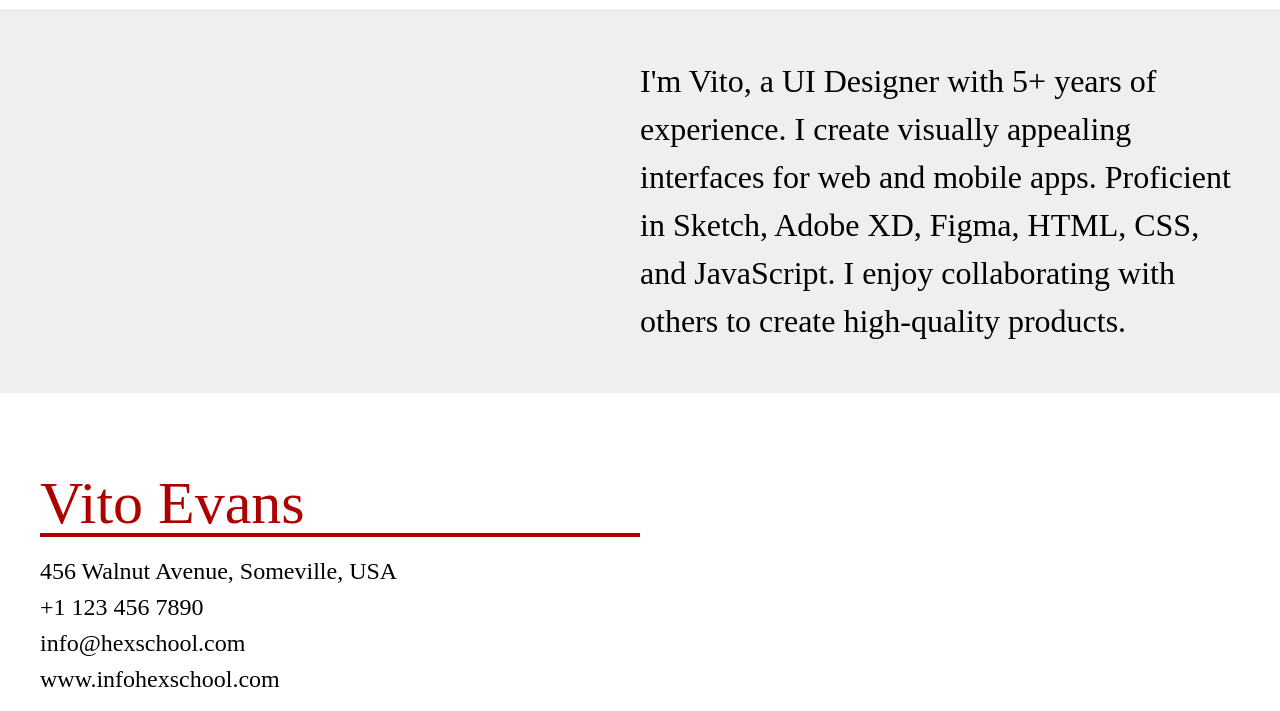
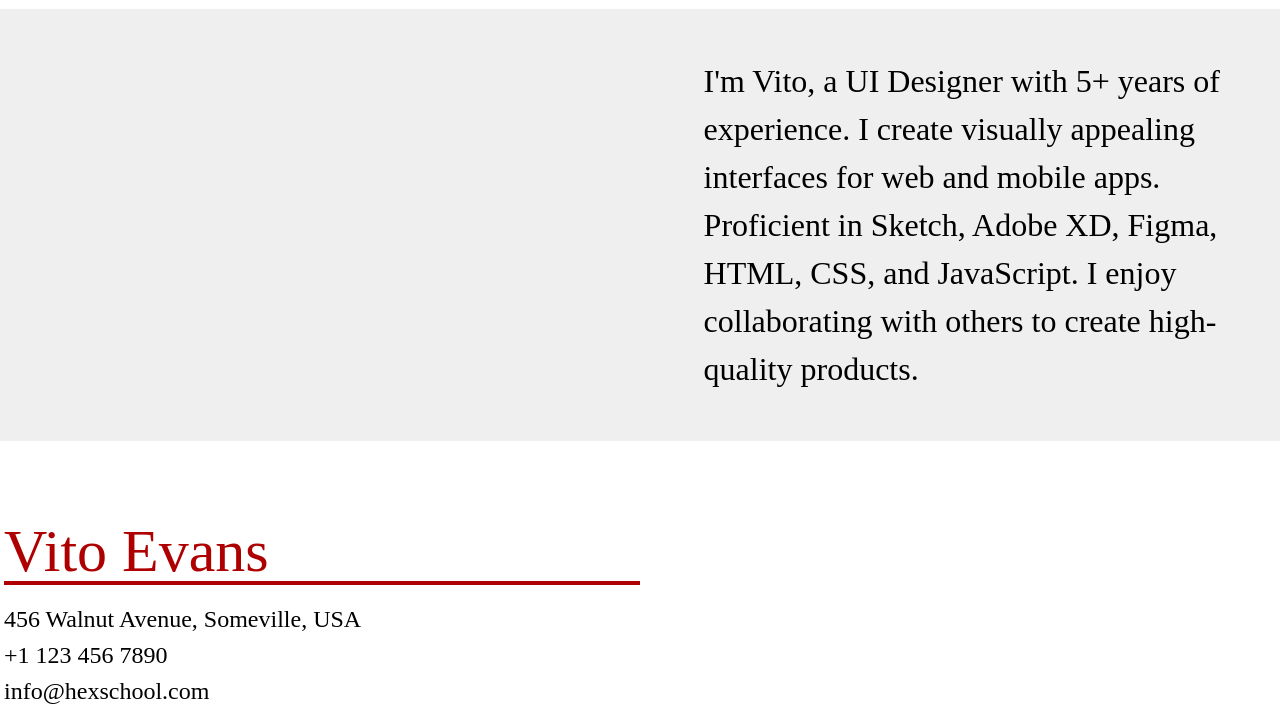
Before and after one commit to 3qberlin/2023-Summer-Mission-1, a plain HTML site: page Mission_1/index.html in a window 1280 px wide. Shown: the part 835-1546 px from the top of the page. Drawn offline with Linux system fonts and the light colour scheme; a web font is replaced by a local one.

Commit message:
[調整]max-width

```diff
--- a/Mission_1/index.html
+++ b/Mission_1/index.html
@@ -25,7 +25,7 @@
     </div>
     <div class="bg-color ">
       <div class="container d-flex justify-end">
-        <p class="padding-x-3 width-50 line-height-3 font-size-ss" >
+        <p class="padding-x-3 width-45 line-height-3 font-size-ss" >
           I'm Vito, a UI Designer with 5+ years of experience. I create visually
           appealing interfaces for web and mobile apps. Proficient in Sketch,
           Adobe XD, Figma, HTML, CSS, and JavaScript. I enjoy collaborating with
--- a/Mission_1/style/_style.scss
+++ b/Mission_1/style/_style.scss
@@ -100,6 +100,15 @@ body {
 .width-38 {
   width: 38%;
 }
+.width-45{
+  width: 45%;
+}
+.width-47{
+  width: 47%;
+}
+.width-48{
+  width: 48%;
+}
 .width-50 {
   width: 50%;
 }
@@ -185,7 +194,7 @@ img {
 }
 
 .container{
-  max-width:1200px;
+  max-width:1272px;
   margin:0 auto;
 }
 
```
Also changed, not shown: Mission_1/style/all.css, 1 other file.
